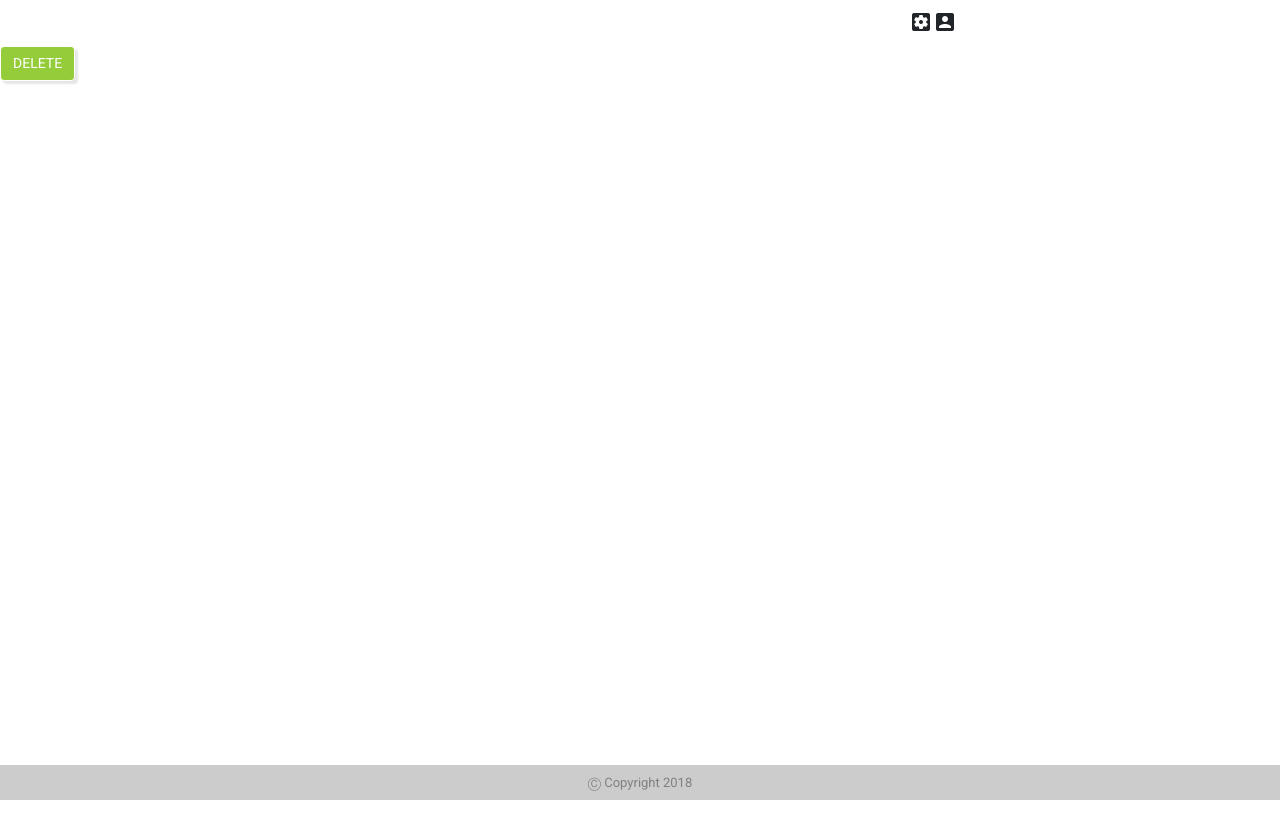
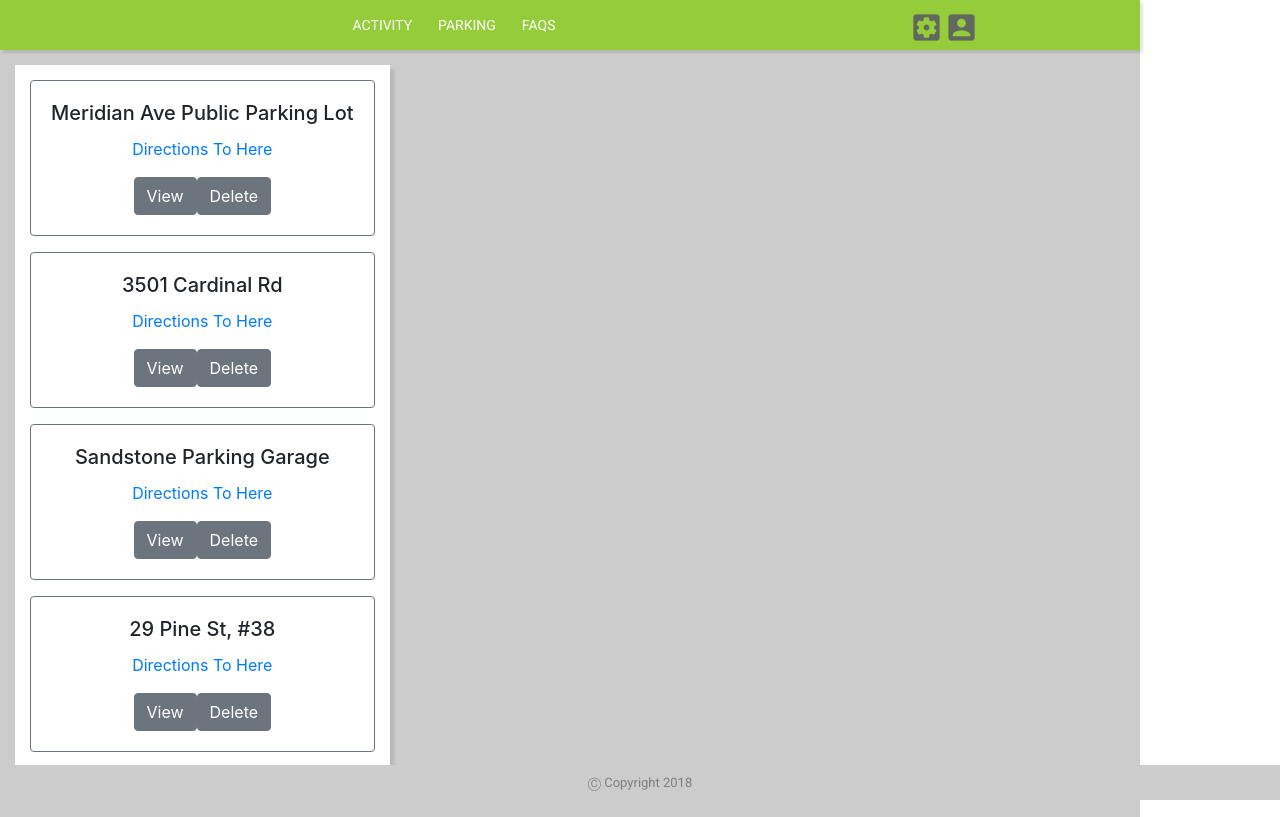
Before and after one commit to caglarpanus/Landing-Pad, a React (Create React App) app in the folder client/: page /favorites in a window 1280 px wide. Built offline with nearby package versions, Linux system fonts and the light colour scheme; a web font is replaced by a local one.

Commit message:
favorites page

```diff
--- a/client/src/pages/activity/Activity.css
+++ b/client/src/pages/activity/Activity.css
@@ -14,8 +14,6 @@
     text-decoration: underline;
     color: white;
 }
-
-
 
 
 #activity-div {
--- a/client/src/pages/activity/Activity.js
+++ b/client/src/pages/activity/Activity.js
@@ -23,7 +23,7 @@ class Activity extends React.Component {
 
                 <div className="row">
                     <div className="col-xs-12 justify-content-center" id="activity-div">
-                        <div id="spacer">
+                        <div className ="text-center" id="spacer">
                             <Card outline color="secondary">
                                 <CardImg top width="100%" src="http://planphilly.com/uploads/media_items/tesla-plugged-in-at-the-ev-only-zone-on-delancey-street.0.440.3264.1566.860.413.c.jpg" alt="Parking Spot Image" />
                                 <CardBody>
--- a/client/src/pages/favorites/Favorites.css
+++ b/client/src/pages/favorites/Favorites.css
@@ -0,0 +1,31 @@
+#solid-bckg {
+    background-color: #CCCCCC;
+    margin: 0px;
+    margin-bottom: 0px;
+    padding: 0px;
+    height: fill;
+}
+
+.grn-hdr {
+    background-color: #95CC39;
+    box-shadow: 3px 3px 2px rgba(0,0,0,0.1);
+}
+.grn-hdr a:hover {
+    text-decoration: underline;
+    color: white;
+}
+
+
+#favorites-div {
+    margin: 15px;
+    margin-left: 30px;
+    margin-right: 30px;
+    margin-bottom: 10px;
+}
+    #fav-spacer {
+        background-color: white;
+        margin: 0px;
+        margin-bottom: 40px;
+        padding: 15px;
+        box-shadow: 4px 4px 3px rgba(0,0,0,0.1);
+    }
--- a/client/src/pages/favorites/Favorites.js
+++ b/client/src/pages/favorites/Favorites.js
@@ -1,42 +1,102 @@
 import React from 'react';
 import Footer from './../../components/footer/Footer';
+import Header from './../../components/header/Header';
+import Title from './../../components/title/Title';
+import { Card, CardImg, CardText, CardBody,
+    CardTitle, CardLink, CardSubtitle, Button, Popover,
+    PopoverHeader, PopoverBody } from 'reactstrap';
 
 import './Favorites.css';
 
 class Favorites extends React.Component {
 
-    constructor(){
-        super();
+    constructor(props) {
+        super(props);
+
+        this.toggle = this.toggle.bind(this);
         this.state = {
+          popoverOpen: false
+        };
+    }
 
-        }
+    toggle() {
+        this.setState({
+          popoverOpen: !this.state.popoverOpen
+        });
     }
 
     render(){
         return(
-            <div className="container" id="full-body">
+            <div className="container" id="solid-bckg">
+               <div className="grn-hdr"><Header/></div>
 
-                <div className="row" id="top-line">
-                    <div className="text-center" id="options">
-                        <a className="navbar-brand activity" id="selected" href="#">Activity</a>
-                        <a className="navbar-brand activity" href="#">Parking</a>
-                        <a className="navbar-brand activity" href="#">FAQs</a>
+                <div className="row">
+                    <div className="col-xs-12 justify-content-center" id="favorites-div">
+                        <div className = "text-center" id="fav-spacer">
+                            <Card outline color="secondary">
+                                <CardBody>
+                                    <CardTitle>Meridian Ave Public Parking Lot</CardTitle>
+                                    <CardLink href="#">Directions To Here</CardLink>
+                                    <p> </p>
+                                    <Button id="Popover1" onClick={this.toggle}>View</Button>
+                                    <Popover placement="bottom" isOpen={this.state.popoverOpen} target="Popover1" toggle={this.toggle}>
+                                        <PopoverBody>
+                                            <CardImg top width="100%" src="https://www.3cdc.org/wp-content/blogs.dir/3/files/2016/10/FSQ-Garage-1-1024x636.jpg" />
+                                        </PopoverBody>
+                                    </Popover>
+                                    <Button>Delete</Button>
+                                </CardBody>
+                            </Card>
+                            <p> </p>
+                            <Card outline color="secondary">
+                                <CardBody>
+                                    <CardTitle>3501 Cardinal Rd</CardTitle>
+                                    <CardLink href="#">Directions To Here</CardLink>
+                                    <p> </p>
+                                    <Button id="Popover1" onClick={this.toggle}>View</Button>
+                                    <Popover placement="bottom" isOpen={this.state.popoverOpen} target="Popover1" toggle={this.toggle}>
+                                        <PopoverBody>
+                                            <CardImg top width="100%" src="" />
+                                        </PopoverBody>
+                                    </Popover>
+                                    <Button>Delete</Button>
+                                </CardBody>
+                            </Card>
+                            <p> </p>
+                            <Card outline color="secondary">
+                                <CardBody>
+                                    <CardTitle>Sandstone Parking Garage</CardTitle>
+                                    <CardLink href="#">Directions To Here</CardLink>
+                                    <p> </p>
+                                    <Button id="Popover1" onClick={this.toggle}>View</Button>
+                                    <Popover placement="bottom" isOpen={this.state.popoverOpen} target="Popover1" toggle={this.toggle}>
+                                        <PopoverBody>
+                                            <CardImg top width="100%" src="" />
+                                        </PopoverBody>
+                                    </Popover>
+                                    <Button>Delete</Button>
+                                </CardBody>
+                            </Card>
+                            <p> </p>
+                            <Card outline color="secondary">
+                                <CardBody>
+                                    <CardTitle>29 Pine St, #38</CardTitle>
+                                    <CardLink href="#">Directions To Here</CardLink>
+                                    <p> </p>
+                                    <Button id="Popover1" onClick={this.toggle}>View</Button>
+                                    <Popover placement="bottom" isOpen={this.state.popoverOpen} target="Popover1" toggle={this.toggle}>
+                                        <PopoverBody>
+                                            <CardImg top width="100%" src="" />
+                                        </PopoverBody>
+                                    </Popover>
+                                    <Button>Delete</Button>
+                                </CardBody>
+                            </Card>
+                        </div>
                     </div>
-                    <i className="material-icons home-icons">settings_applications</i>
-                    <i className="material-icons home-icons">account_box</i>
                 </div>
 
-
-
-                 <button type="button" className="btn btn-outline-primary home-buttons">Delete</button>
-
-
-                <div className="row">
-                        <nav className="navbar navbar-light fixed-bottom justify-content-center" id="footer">
-                            <span id="footer-text">Ⓒ Copyright 2018</span>
-                        </nav>
-                </div>
-                <Footer />
+                <Footer/>
             </div>
         )
     }
--- a/client/src/pages/homepage/Homepage.css
+++ b/client/src/pages/homepage/Homepage.css
@@ -4,7 +4,7 @@
 
 .park-btn {
     color: white;
-    /* border: white; */
+    border: solid white 1px;
     box-shadow: 3px 3px 2px rgba(0,0,0,0.1);
     padding-left: 30px !important;
     padding-right: 30px !important;
@@ -20,4 +20,6 @@
 }
 .park-btn:hover {
     color: #95CC39 !important;
+    background-color: white !important;
+    border: solid white 1px;
 }
--- a/client/src/pages/login/LoginPage.css
+++ b/client/src/pages/login/LoginPage.css
@@ -1,6 +1,6 @@
 .simple-btn {
     color: white;
-    /* border: white; */
+    border: solid white 1px;
     box-shadow: 3px 3px 2px rgba(0,0,0,0.1);
     padding-left: 30px !important;
     padding-right: 30px !important;
@@ -16,6 +16,8 @@
 }
 .simple-btn:hover {
     color: #95CC39 !important;
+    background-color: white !important;
+    border: solid white 1px;
 }
 
 #sign-in {
```
